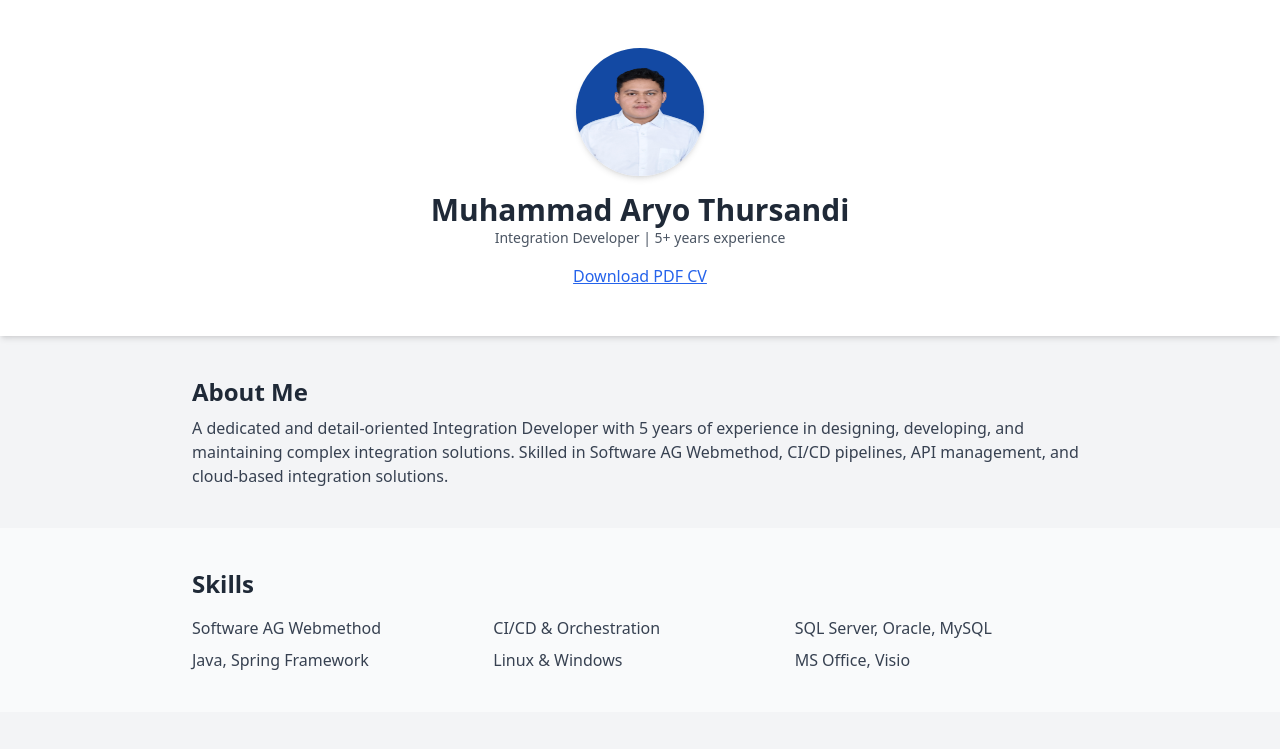
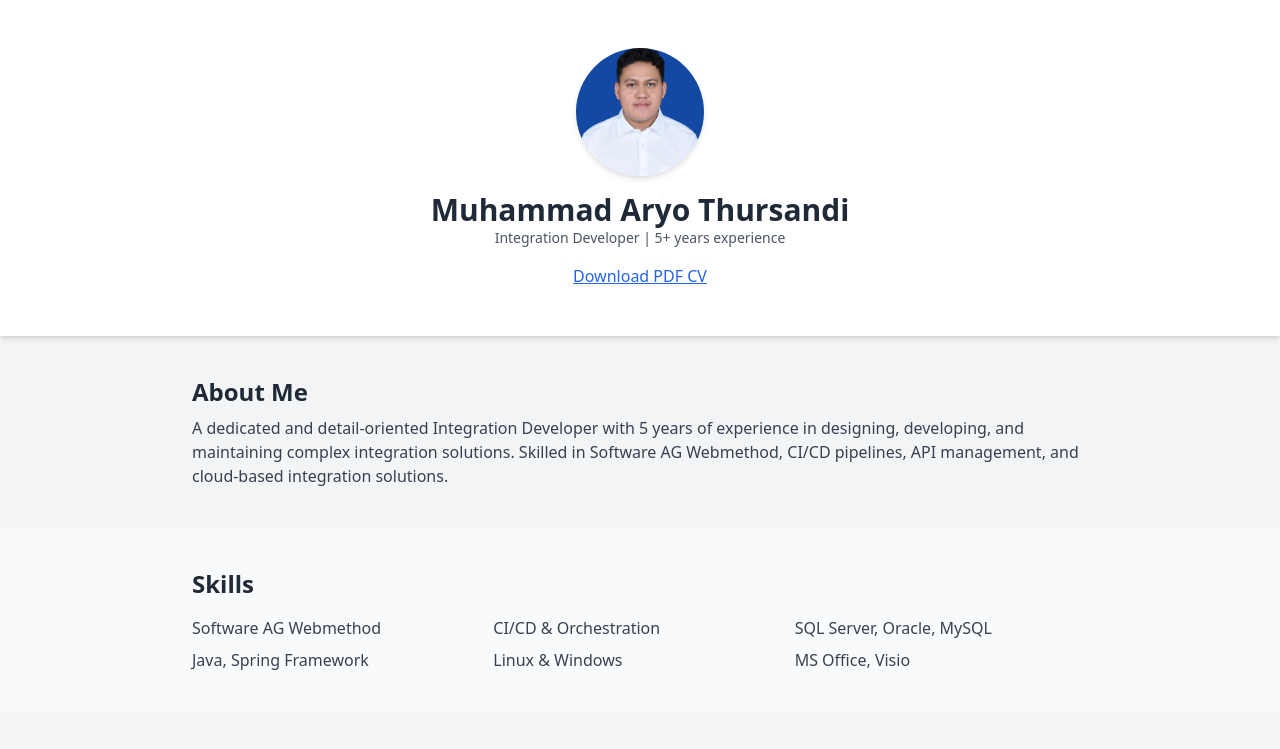
Before and after one commit to thursandi/resume, a plain HTML site: page index.html in a window 1280 px wide. Shown: the top 749 px of the page. Drawn offline with nearby package versions, Linux system fonts and the light colour scheme.

Commit message:
Update index.html

```diff
--- a/index.html
+++ b/index.html
@@ -10,7 +10,10 @@
   <!-- Hero Section -->
   <section class="bg-white py-12 px-4 text-center shadow-md">
     <div class="max-w-3xl mx-auto">
-      <img src="thursandi.jpg" alt="Foto Aryo Thursandi" class="w-32 h-32 mx-auto rounded-full bg-cover bg-center bg-no-repeat mb-4 shadow-md"/>
+      <div class="w-32 h-32 mx-auto rounded-full overflow-hidden mb-4 shadow-md">
+          <img src="thursandi.jpg" alt="Foto Aryo" class="w-full h-full object-cover object-center" />
+      </div>
+
       <!-- Tempat untuk Foto Profil -->
       <h1 class="text-3xl font-bold">Muhammad Aryo Thursandi</h1>
       <p class="text-sm text-gray-600">Integration Developer | 5+ years experience</p>
```
